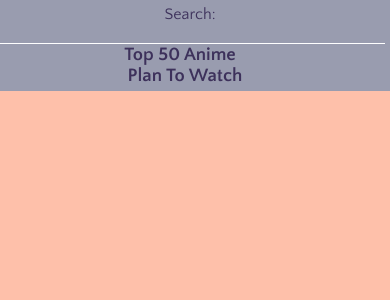
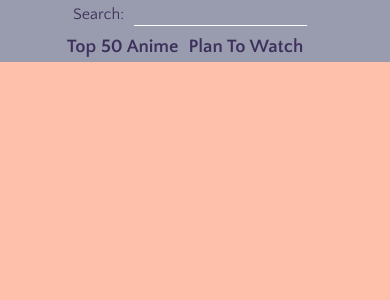
Before and after one commit to chizakura/himitsu-react-app, a React (Create React App) app: page /animelisting in a window 390 px wide. Shown: the top 300 px of the page. Built offline with nearby package versions, Linux system fonts and the light colour scheme.

Commit message:
adjusting margins

```diff
--- a/src/App.css
+++ b/src/App.css
@@ -3,6 +3,23 @@
     padding: 0;
 }
 
+.left {
+    margin-left: 10px;
+}
+
+.right {
+    margin-right: 10px;
+}
+
+.message h2 {
+    margin: 5px;
+}
+
+.message img {
+    height: auto;
+    width: 450px;
+}
+/* NavBar */
 .navbar {
     background-color: #999CAF;
     display: flex;
@@ -18,23 +35,26 @@
     margin-left: 20px;
 }
 
+.right-nav {
+    display: flex;
+    align-items: center;
+    margin-right: 20px;
+}
+/* SearchBar */
 .searchbar {
     display: flex;
-    width: 50%;
+    width: 60%;
 }
 
 .searchInput {
     flex-grow: 2;
+    margin: 0 0 0 10px;
+    color: #3D315B;
+    font-family: 'Quattrocento Sans', sans-serif;
+    font-size: 18px;
 }
-
-.right-nav {
-    display: flex;
-    align-items: center;
-    /* margin-left: auto; */
-    margin-right: 20px;
-}
-
-.app-header {
+/* Home */
+.home-nav {
     display: flex;
     flex-direction: column;
     align-items: center;
@@ -48,30 +68,17 @@
     justify-content: center;
 }
 
-.left {
-    margin-left: 10px;
-}
-
-.right {
-    margin-right: 10px;
-}
-
-.items {
-    display: flex;
-    margin-left: auto;
-}
-
 .grid-container {
     display: grid;
     grid-template-columns: repeat(3, 1fr);
     grid-gap: 10px;
     margin: 10px;
 }
-
+/* AnimeDetails */
 .grid-item {
     display: grid;
     grid-template-columns: 1fr 2fr;
-    margin: 2em 0;
+    margin: 3em 0;
     height: 10em;
     width: 100%;
 }
@@ -81,6 +88,11 @@
     height: auto;
     width: 100%;
     overflow: auto;
+    cursor: default;
+}
+
+.anime-summary h4 {
+    margin: 5px;
 }
 
 .poster {
@@ -91,39 +103,46 @@
 
 .capital {
     text-transform: capitalize;
+    margin: 5px;
 }
-
+/* PlanToWatch */
 .material-icons:hover {
     color: #5F4BB6;
-}
-
-.message {
-    height: auto;
-    width: 450px;
+    cursor: pointer;
 }
 
 @media only screen and (max-width: 650px) {
     .grid-container {
         display: flex;
         flex-direction: column;
+        align-items: center;
+        margin: 0;
     }
 
     .grid-item {
-        margin: 5em 0;
+        margin: 2em 0 10em 0;
     }
 
     .logo {
         display: none;
     }
 
-    .navbar, .searchbar, .right-nav {
+    .navbar {
         display: flex;
         flex-direction: column;
-        width: 100%;
+    }
+
+    .searchbar {
+        margin-bottom: 10px;
+    }
+
+    .right-nav {
+        display: flex;
+        justify-content: center;
     }
 }
 
-@media only screen and (max-width: 900px) {
+@media only screen and (max-width: 990px) {
     .grid-container {
         grid-template-columns: repeat(2, 1fr);
     }
@@ -131,6 +150,6 @@
 
 @media only screen and (min-width: 1200px) {
     .grid-container {
-        grid-gap: 1em;
+        grid-gap: 2vw;
     }
 }
--- a/src/Components/AnimeListing.js
+++ b/src/Components/AnimeListing.js
@@ -27,9 +27,9 @@ class AnimeListing extends Component {
             )
         } else {
             return (
-                <div>
+                <div className="message">
                     <h2>{this.props.message}</h2>
-                    <img className="message" src="https://media1.giphy.com/media/1gdie7aSKnSvhfr9NC/giphy.gif" alt="no-results"/>
+                    <img src="https://media1.giphy.com/media/1gdie7aSKnSvhfr9NC/giphy.gif" alt="no-results"/>
                 </div>
             )
         }
--- a/src/Components/Home.js
+++ b/src/Components/Home.js
@@ -6,7 +6,7 @@ class Home extends Component {
     render() {
         return (
             <div>
-                <div className="app-header">
+                <div className="home-nav">
                     <div className="header">
                         <img className="right" src="/favicon.ico" alt="logo"/>
                         <h1>HIMITSU</h1>
--- a/src/Components/PlanToWatchListing.js
+++ b/src/Components/PlanToWatchListing.js
@@ -6,9 +6,9 @@ class PlanToWatchListing extends Component {
     showWatchList() {
         if(this.props.watchList.length === 0) {
             return (
-                <div>
+                <div className="message">
                     <h2>Nothing on your watch list yet!</h2>
-                    <img className="message" src="https://media1.tenor.com/images/2c88a917bbe1144242c8669cb03b104f/tenor.gif" alt="while-waiting"/>
+                    <img src="https://media1.tenor.com/images/2c88a917bbe1144242c8669cb03b104f/tenor.gif" alt="while-waiting"/>
                 </div>
             )
         } else {
```
